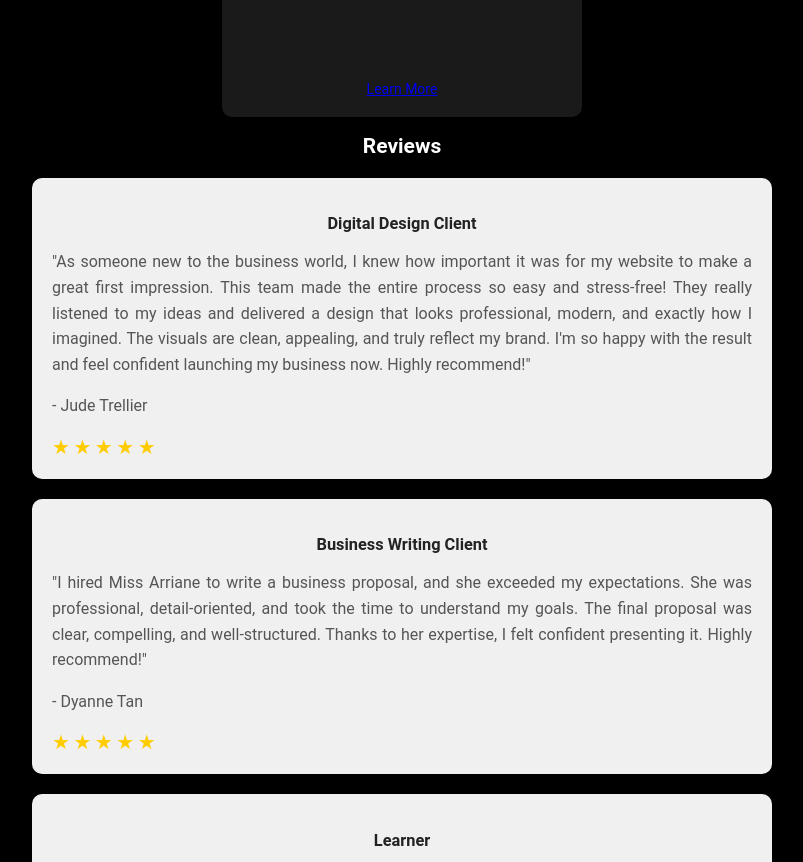
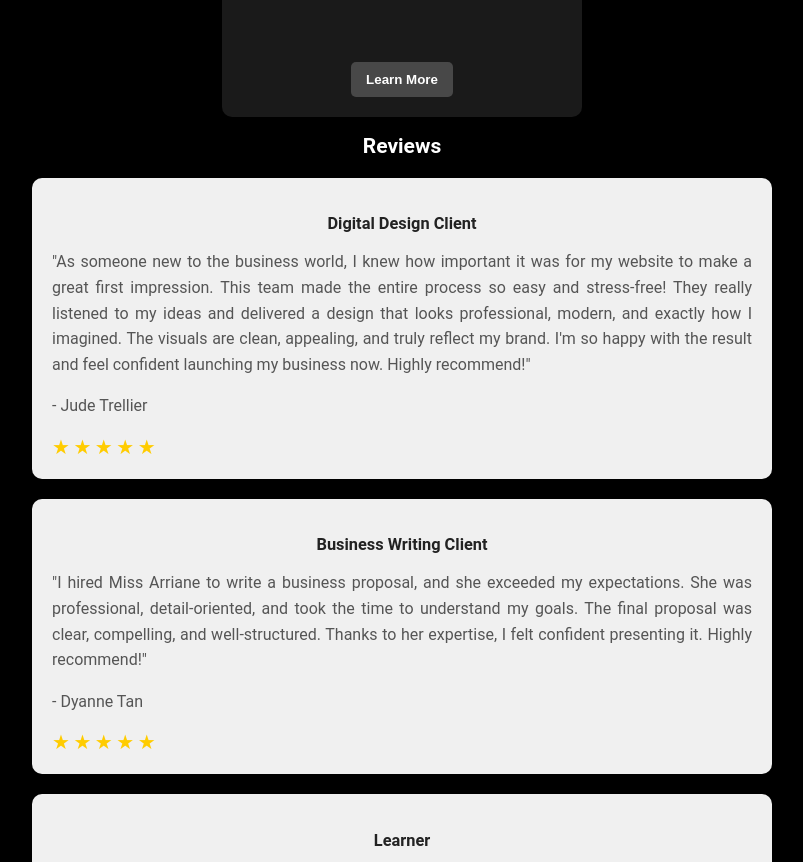
Before and after one commit to nexgenixcreativesolutions/home, a plain HTML site: page index.html in a window 1280 px wide. Shown: the part 2273-3135 px from the top of the page, without its empty margins (238-1041 px from the left). Drawn offline with Linux system fonts and the light colour scheme; a script that the page names is missing.

Commit message:
Update index.html

```diff
--- a/index.html
+++ b/index.html
@@ -137,7 +137,7 @@ Whether it's a complex web development project, an academic paper, or an online
               <li>Practical and Actionable</li>
               <li>Includes a certificate with a QR code for easy verification</li>
             </ol>
-            <a href="https://nexgenixbusinessschool.github.io/home>"<button class="btn">Learn More</button></a>
+            <a href="https://nexgenixbusinessschool.github.io/home"><button class="btn">Learn More</button></a>
           </div>
         </article>
         </section>
```
